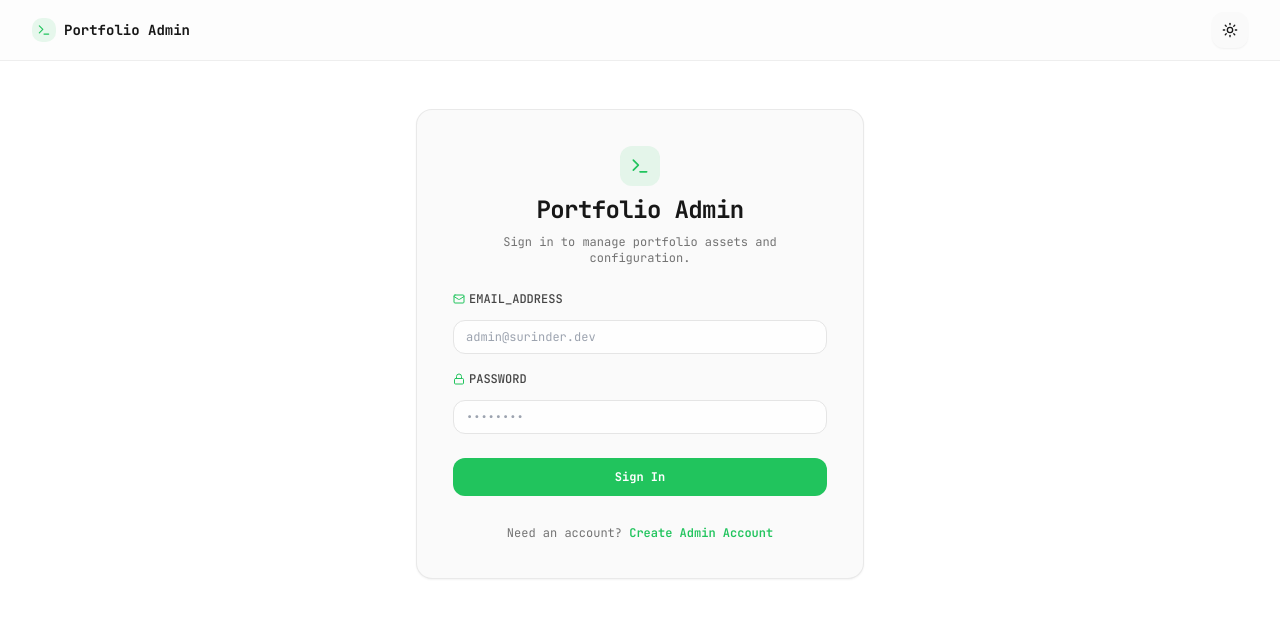
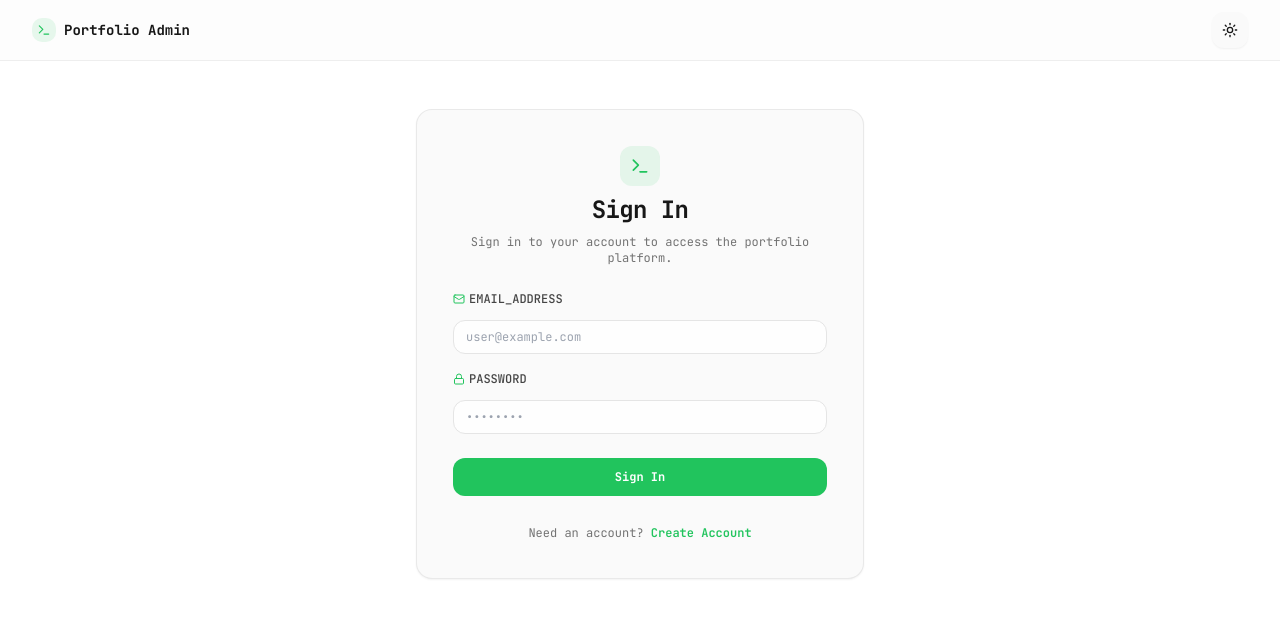
Before and after one commit to SurinderSing/PORTFOLIO-NEXT, a Next.js app: page /sign-in in a window 1280 px wide. Shown: the top 618 px of the page. Built offline with nearby package versions, Linux system fonts and the light colour scheme; no server answers.

Commit message:
feat: implement auth pages with improved redirection and update environment configuration

```diff
--- a/src/app/(auth)/sign-in/page.tsx
+++ b/src/app/(auth)/sign-in/page.tsx
@@ -27,7 +27,7 @@ type FormValues = z.infer<typeof formSchema>;
 function SignInContent() {
   const router = useRouter();
   const searchParams = useSearchParams();
-  const redirectTarget = searchParams.get('redirect') || '/admin';
+  const redirectTarget = searchParams.get('redirect') || '/blog';
 
   const [errorMsg, setErrorMsg] = useState<string | null>(null);
   const [loading, setLoading] = useState(false);
@@ -86,10 +86,10 @@ function SignInContent() {
             <Terminal className="h-5 w-5" />
           </div>
           <h1 className="text-xl sm:text-2xl font-bold text-foreground tracking-tight">
-            Portfolio Admin
+            Sign In
           </h1>
           <p className="text-xs text-muted-foreground">
-            Sign in to manage portfolio assets and configuration.
+            Sign in to your account to access the portfolio platform.
           </p>
         </div>
 
@@ -108,7 +108,7 @@ function SignInContent() {
                 href={redirectTarget}
                 className="inline-flex items-center gap-1.5 px-3.5 py-1.5 rounded-lg bg-primary text-primary-foreground text-xs font-semibold hover:opacity-90 transition-opacity"
               >
-                <span>Dashboard</span>
+                <span>Continue</span>
                 <ArrowRight size={13} />
               </Link>
               <button
@@ -141,7 +141,7 @@ function SignInContent() {
               type="email"
               required
               className="text-xs bg-background/80"
-              placeholder="admin@surinder.dev"
+              placeholder="user@example.com"
               {...register('email')}
             />
             {errors.email && (
@@ -184,7 +184,7 @@ function SignInContent() {
             href="/sign-up"
             className="text-primary hover:underline font-semibold"
           >
-            Create Admin Account
+            Create Account
           </Link>
         </div>
       </div>
--- a/src/app/(auth)/sign-up/page.tsx
+++ b/src/app/(auth)/sign-up/page.tsx
@@ -12,10 +12,10 @@ const SignUp: React.FC = () => {
             <Terminal className="h-5 w-5" />
           </div>
           <h1 className="text-xl sm:text-2xl font-bold text-foreground tracking-tight">
-            Create Admin Account
+            Create Account
           </h1>
           <p className="text-xs text-muted-foreground">
-            Register administrator credentials to configure portfolio data.
+            Register your account to access discussions and portfolio features.
           </p>
         </div>
 
--- a/src/utils/supabase/middleware.ts
+++ b/src/utils/supabase/middleware.ts
@@ -86,7 +86,7 @@ export async function updateSession(
       (url.pathname.startsWith('/sign-in') ||
         url.pathname.startsWith('/sign-up'))
     ) {
-      url.pathname = '/dashboard';
+      url.pathname = '/blog';
       return NextResponse.redirect(url);
     }
   } catch {
```
Also changed, not shown: memory-bank/activeContext.md (+8 -1 lines), memory-bank/progress.md (+9 -0 lines), 1 other file (tests, documents, lock files or other folders).
